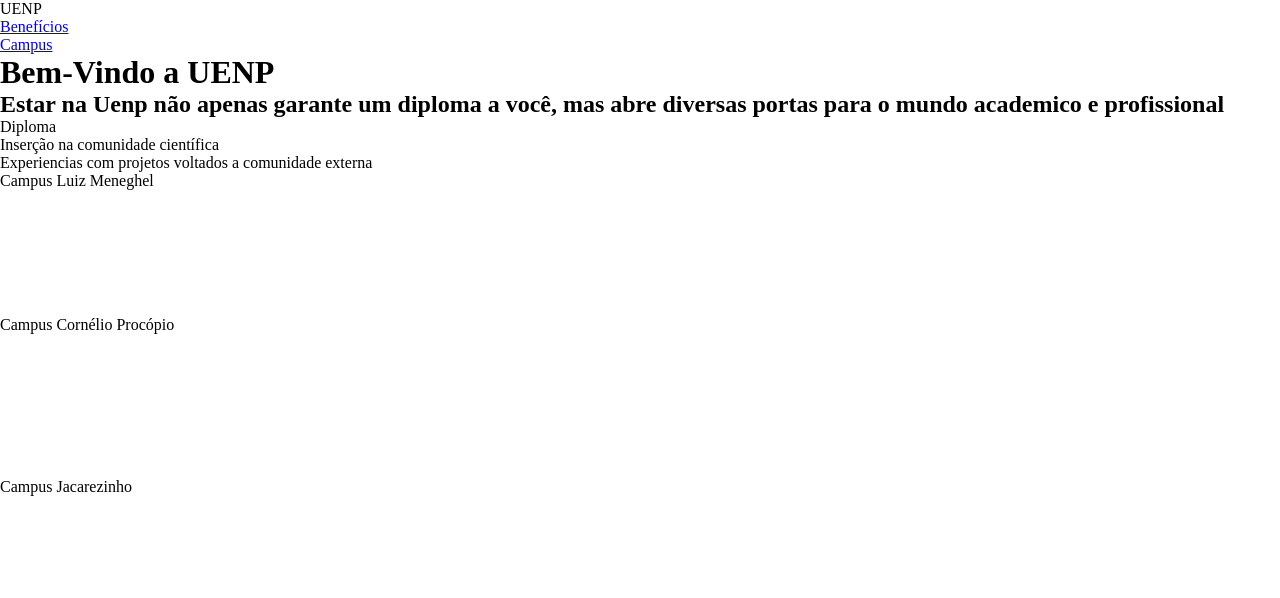
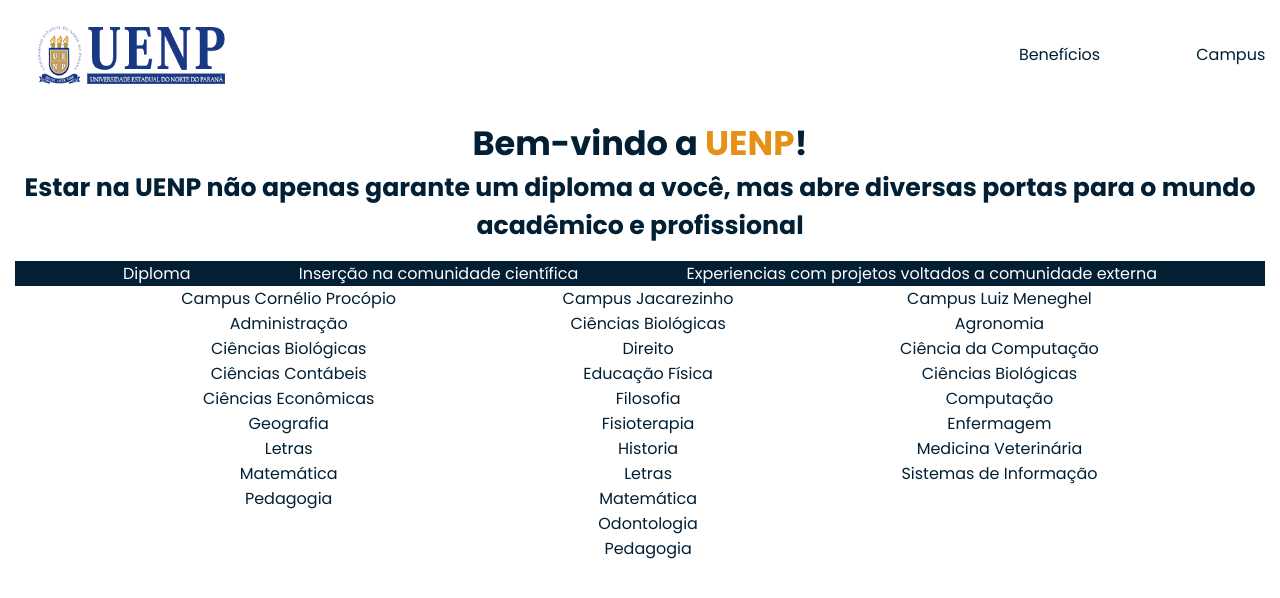
Before and after one commit to HedroPedro/landingpage-setup, a plain HTML site: page index.html in a window 1280 px wide. Drawn offline with nearby package versions, Linux system fonts and the light colour scheme; files that its build step writes are made by us from their sources.

Commit message:
Inicio de estilização

```diff
--- a/index.html
+++ b/index.html
@@ -3,15 +3,19 @@
 <head>
     <meta charset='utf-8'>
     <meta http-equiv='X-UA-Compatible' content='IE=edge'>
-    <title>Bem-Vindo a Uenp</title>
+    <title>Bem-Vindo a UENP</title>
     <meta name='viewport' content='width=device-width, initial-scale=1'>
-    <link rel='stylesheet' type='text/css' media='screen' href='main.css'>
+    <link rel="shortcut icon" href="./src/imgs/icons/icon.png" type="image/png">
+    <link rel="preconnect" href="https://fonts.googleapis.com">
+    <link rel="preconnect" href="https://fonts.gstatic.com" crossorigin>
+    <link href="https://fonts.googleapis.com/css2?family=Poppins:ital,wght@0,100;0,200;0,300;0,400;0,500;0,600;0,700;0,800;0,900;1,100;1,200;1,300;1,400;1,500;1,600;1,700;1,800;1,900&display=swap" rel="stylesheet">
+    <link rel='stylesheet' type='text/css' media='screen' href='src/css/main.css'>
 </head>
 <body>
     <header id="nav">
         <div class="nav">
-            <div>UENP</div>
-            <div>
+            <div><img src=".\src\imgs\uenp-logo.png" alt="Logo da marca da UENP" id="logo"/></div>
+            <div class="menu">
                 <div><a href="#benefits">Benefícios</a></div>
                 <div><a href="#campus">Campus</a></div>
             </div>
@@ -19,12 +23,11 @@
     </header>
     <main>
         <div id="intro">
-            <h1>Bem-Vindo a UENP</h1>
-            <h2>Estar na Uenp não apenas garante um diploma a você, mas abre diversas portas para o mundo academico e profissional</h2>
-            <div></div>
+            <h1>Bem-vindo a <span class="highlight">UENP</span>!</h1>
+            <h2>Estar na UENP não apenas garante um diploma a você, mas abre diversas portas para o mundo acadêmico e profissional</h2>
         </div>
         <div id="benefits">
-            <ul class="benefits-list">
+            <ul class="list">
                 <li>
                     <div class="benefits-list title">Diploma</div>
                     <div class="benefits-list about"></div>
@@ -40,53 +43,53 @@
             </ul>
         </div>
         <div id="campus">
-            <ul class="campus-list">
-                <li>
-                    <div class="campus-list title">Campus Luiz Meneghel</div>
-                    <div class="campus-list about"></div>
-                    <div class="campus-list cursos-list">
-                        <ul>
-                            <li></li>
-                            <li></li>
-                            <li></li>
-                            <li></li>
-                            <li></li>
-                            <li></li>
-                            <li></li>
-                        </ul>
-                    </div>
-                </li>
+            <ul class="list">
                 <li>
                     <div class="campus-list title">Campus Cornélio Procópio</div>
                     <div class="campus-list about"></div>
-                    <div class="campus-list cursos-list">
-                        <ul>
-                            <li></li>
-                            <li></li>
-                            <li></li>
-                            <li></li>
-                            <li></li>
-                            <li></li>
-                            <li></li>
-                            <li></li>
+                    <div>
+                        <ul class="cursos-list">
+                            <li><a>Administração</a></li>
+                            <li><a>Ciências Biológicas</a></li>
+                            <li><a>Ciências Contábeis</a></li>
+                            <li><a>Ciências Econômicas</a></li>
+                            <li><a>Geografia</a></li>
+                            <li><a>Letras</a></li>
+                            <li><a>Matemática</a></li>
+                            <li><a>Pedagogia</a></li>
                         </ul>
                     </div>
                 </li>
                 <li>
                     <div class="campus-list title">Campus Jacarezinho</div>
                     <div class="campus-list about"></div>
-                    <div class="campus-list cursos-list">
-                        <ul>
-                            <li></li>
-                            <li></li>
-                            <li></li>
-                            <li></li>
-                            <li></li>
-                            <li></li>
-                            <li></li>
-                            <li></li>
-                            <li></li>
-                            <li></li>
+                    <div>
+                        <ul class="cursos-list">
+                            <li><a>Ciências Biológicas</a></li>
+                            <li><a>Direito</a></li>
+                            <li><a>Educação Física</a></li>
+                            <li><a>Filosofia</a></li>
+                            <li><a>Fisioterapia</a></li>
+                            <li><a>Historia</a></li>
+                            <li><a>Letras</a></li>
+                            <li><a>Matemática</a></li>
+                            <li><a>Odontologia</a></li>
+                            <li><a>Pedagogia</a></li>
+                        </ul>
+                    </div>
+                </li>
+                <li>
+                    <div class="campus-list title">Campus Luiz Meneghel</div>
+                    <div class="campus-list about"></div>
+                    <div>
+                        <ul class="cursos-list">
+                            <li><a>Agronomia</a></li>
+                            <li><a>Ciência da Computação</a></li>
+                            <li><a>Ciências Biológicas</a></li>
+                            <li><a>Computação</a></li>
+                            <li><a>Enfermagem</a></li>
+                            <li><a>Medicina Veterinária</a></li>
+                            <li><a>Sistemas de Informação</a></li>
                         </ul>
                     </div>
                 </li>
--- a/src/css/main.css
+++ b/src/css/main.css
@@ -1 +1,77 @@
-@import "reset.css"
+@import "reset.css";
+
+:root{
+    --background-color: #ffffff;
+    --default-text-color: #021f34;
+    --highlight-text-color: #e59115;
+}
+
+body{
+    font-family: "Poppins", sans-serif;
+    padding: 0 1.15%;
+    color: var(--default-text-color);
+}
+
+a {
+    font-style: normal;
+    text-decoration: none;
+    color: var(--default-text-color);
+}
+
+ul {
+    list-style: none;
+}
+
+.highlight {
+    color: var(--highlight-text-color);
+    font-weight: bold;
+    font-size: 1.015em;
+}
+
+#nav {
+    padding: 0.5em 0 0 1.1em;
+    margin: 1rem 0;
+}
+
+.nav {
+    display: flex;
+    justify-content: space-between;
+}
+
+img#logo {
+    width: 65%;
+    height: 100%;
+}
+
+.menu {
+    display: flex;
+    justify-content: center;
+    align-self: center;
+    width: auto;
+}
+
+.menu div:first-child {
+    margin-right: 6rem;
+}
+
+#intro {
+    padding: 1rem 0;
+    font-size: 1.05em;
+    text-align: center;
+}
+
+#benefits {
+    background-color: #021f34;
+    color: #ffffff;
+
+}
+
+.list {
+    display: flex;
+    text-align: center;
+    justify-content: space-evenly;
+}
+
+#benefits .list li {
+    width: fit-content;
+}
```
Also changed, not shown: src/imgs/icons/icon.png (added), src/imgs/uenp-logo.png (added).
